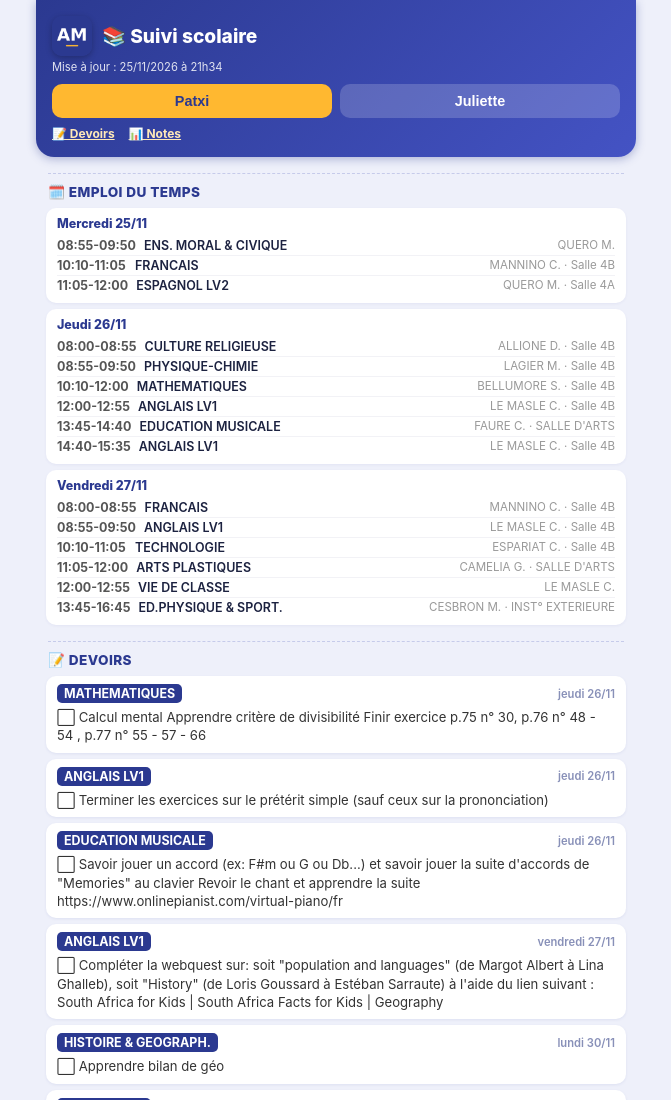
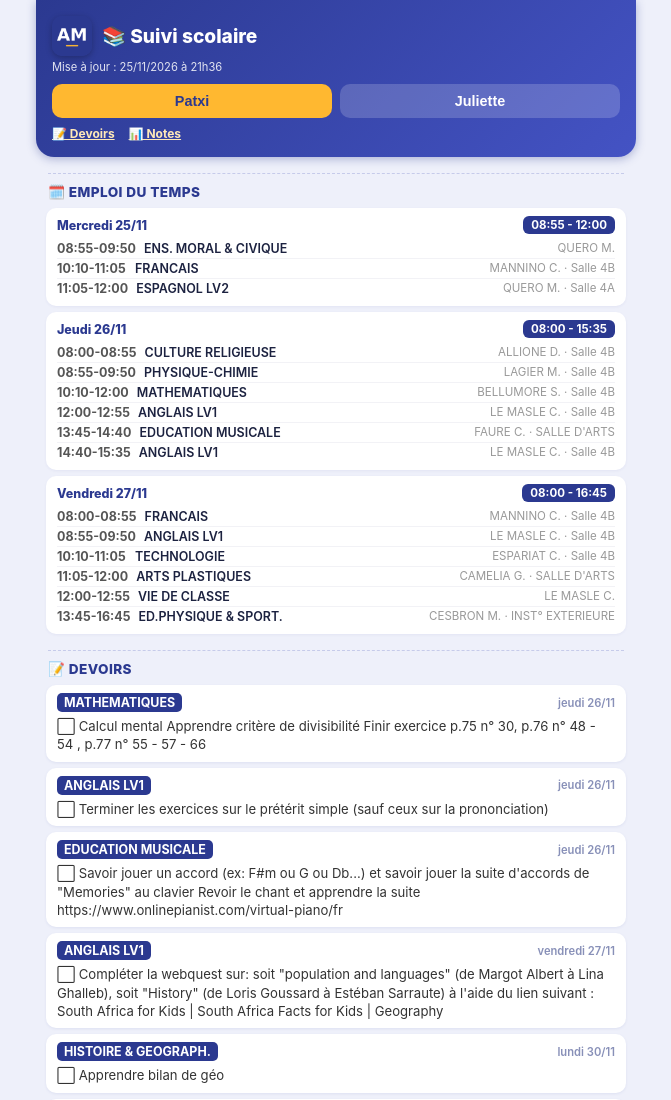
Before and after one commit to Am-hermes/suivi-82f50a91, a plain HTML site: page index.html in a window 1280 px wide. Shown: the top 1100 px of the page, without its empty margins (304-975 px from the left). Drawn offline with Linux system fonts and the light colour scheme.

Commit message:
Show start/end time of each school day

```diff
--- a/index.html
+++ b/index.html
@@ -40,7 +40,8 @@ body { font-family: -apple-system, BlinkMacSystemFont, 'Segoe UI', system-ui, sa
 .nchip.good { background:#d4f0d4; color:#1a6b1a; }
 .nchip.bad { background:#f8d7da; color:#a4282f; }
 .eday { background:white; border-radius:10px; padding:8px 11px; margin-bottom:6px; box-shadow:0 1px 3px rgba(43,57,144,0.06); }
-.eday-title { font-size:0.78rem; font-weight:800; color:#2b3990; margin-bottom:5px; text-transform:capitalize; }
+.eday-title { font-size:0.78rem; font-weight:800; color:#2b3990; margin-bottom:5px; text-transform:capitalize; display:flex; justify-content:space-between; align-items:center; }
+.eday-range { font-size:0.72rem; font-weight:700; color:#fff; background:#2b3990; padding:2px 8px; border-radius:6px; text-transform:none; }
 .erow { display:flex; gap:8px; font-size:0.78rem; padding:2px 0; border-bottom:1px solid #f2f2f6; }
 .erow:last-child { border-bottom:none; }
 .etime { font-weight:700; color:#555; min-width:70px; }
@@ -56,7 +57,7 @@ footer { text-align:center; font-size:0.65rem; color:#999; margin-top:16px; padd
     <img src="logo.png" alt="AM" class="logo">
     <h1>📚 Suivi scolaire</h1>
   </div>
-  <div class="updated">Mise à jour : 25/11/2026 à 21h34</div>
+  <div class="updated">Mise à jour : 25/11/2026 à 21h36</div>
   <div class="childtabs">
     <button class="childtab-btn active" onclick="showChild('child-patxi', this)">Patxi</button>
     <button class="childtab-btn" onclick="showChild('child-juliette', this)">Juliette</button>
@@ -69,18 +70,18 @@ footer { text-align:center; font-size:0.65rem; color:#999; margin-top:16px; padd
 <div class="content">
 <div id="child-patxi" class="childview active">
 <div class="section-title">🗓️ Emploi du temps</div>
-<div class="eday"><div class="eday-title">mercredi 25/11</div><div class="erow"><span class="etime">08:55-09:50</span><span class="emat">ENS. MORAL &amp; CIVIQUE</span><span class="eprof">QUERO  M.</span></div>
+<div class="eday"><div class="eday-title">mercredi 25/11 <span class="eday-range">08:55 - 12:00</span></div><div class="erow"><span class="etime">08:55-09:50</span><span class="emat">ENS. MORAL &amp; CIVIQUE</span><span class="eprof">QUERO  M.</span></div>
 <div class="erow"><span class="etime">10:10-11:05</span><span class="emat">FRANCAIS</span><span class="eprof">MANNINO C. · Salle 4B</span></div>
 <div class="erow"><span class="etime">11:05-12:00</span><span class="emat">ESPAGNOL LV2</span><span class="eprof">QUERO  M. · Salle 4A</span></div>
 </div>
-<div class="eday"><div class="eday-title">jeudi 26/11</div><div class="erow"><span class="etime">08:00-08:55</span><span class="emat">CULTURE RELIGIEUSE</span><span class="eprof">ALLIONE D. · Salle 4B</span></div>
+<div class="eday"><div class="eday-title">jeudi 26/11 <span class="eday-range">08:00 - 15:35</span></div><div class="erow"><span class="etime">08:00-08:55</span><span class="emat">CULTURE RELIGIEUSE</span><span class="eprof">ALLIONE D. · Salle 4B</span></div>
 <div class="erow"><span class="etime">08:55-09:50</span><span class="emat">PHYSIQUE-CHIMIE</span><span class="eprof">LAGIER M. · Salle 4B</span></div>
 <div class="erow"><span class="etime">10:10-12:00</span><span class="emat">MATHEMATIQUES</span><span class="eprof">BELLUMORE S. · Salle 4B</span></div>
 <div class="erow"><span class="etime">12:00-12:55</span><span class="emat">ANGLAIS LV1</span><span class="eprof">LE MASLE C. · Salle 4B</span></div>
 <div class="erow"><span class="etime">13:45-14:40</span><span class="emat">EDUCATION MUSICALE</span><span class="eprof">FAURE C. · SALLE D'ARTS</span></div>
 <div class="erow"><span class="etime">14:40-15:35</span><span class="emat">ANGLAIS LV1</span><span class="eprof">LE MASLE C. · Salle 4B</span></div>
 </div>
-<div class="eday"><div class="eday-title">vendredi 27/11</div><div class="erow"><span class="etime">08:00-08:55</span><span class="emat">FRANCAIS</span><span class="eprof">MANNINO C. · Salle 4B</span></div>
+<div class="eday"><div class="eday-title">vendredi 27/11 <span class="eday-range">08:00 - 16:45</span></div><div class="erow"><span class="etime">08:00-08:55</span><span class="emat">FRANCAIS</span><span class="eprof">MANNINO C. · Salle 4B</span></div>
 <div class="erow"><span class="etime">08:55-09:50</span><span class="emat">ANGLAIS LV1</span><span class="eprof">LE MASLE C. · Salle 4B</span></div>
 <div class="erow"><span class="etime">10:10-11:05</span><span class="emat">TECHNOLOGIE</span><span class="eprof">ESPARIAT  C. · Salle 4B</span></div>
 <div class="erow"><span class="etime">11:05-12:00</span><span class="emat">ARTS PLASTIQUES</span><span class="eprof">CAMELIA G. · SALLE D'ARTS</span></div>
```
